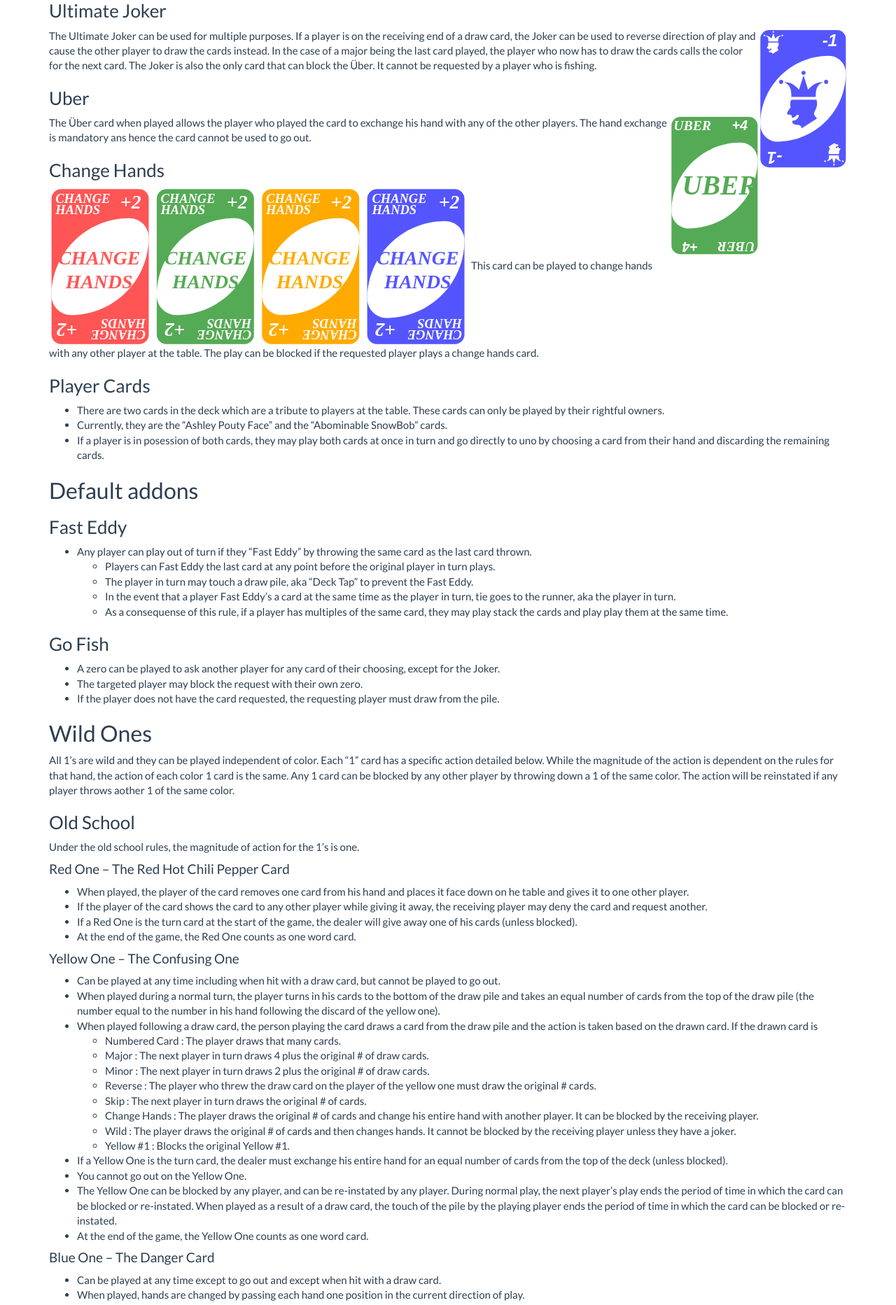
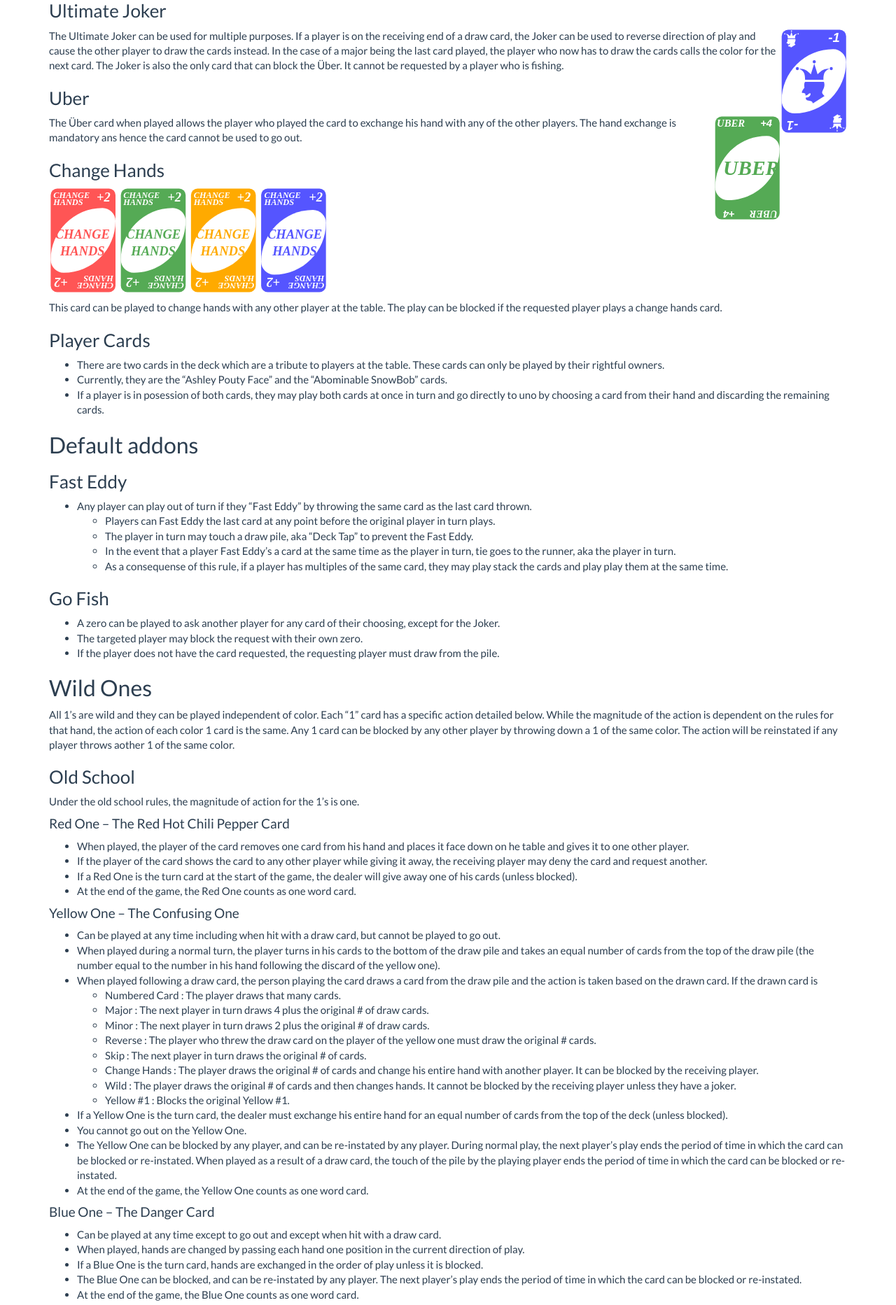
Before and after one commit to vasudevanv/uberuno, a Jekyll site: the page built from index.md, in a window 1280 px wide. Shown: the part 1526-3391 px from the top of the page at 70% size. Built offline with Jekyll 4.4.1, drawn with Linux system fonts in a browser that asks for light colours; nearby versions of some CDN libraries; library files that are not in the unit come from our copies.

Commit message:
Adjust image sizes

```diff
--- a/index.md
+++ b/index.md
@@ -73,7 +73,7 @@ of the day, aka the "Nappy".
 <img src="assets/img/cards_1.png"  width="600">
 
 ### Ultimate Joker
-<img align="right" src="assets/img/joker.svg" height="200">
+<img align="right" src="assets/img/joker.svg" height="150">
 
 The Ultimate Joker can be used for multiple purposes.  If a player is on the
 receiving end of a draw card, the Joker can be used to reverse direction of play
@@ -84,13 +84,15 @@ block the <span>&Uuml;ber</span>.  It cannot be requested by a player
 who is fishing.
 
 ### Uber
-<img align="right" src="assets/img/uber.svg" height="200">
+<img align="right" src="assets/img/uber.svg" height="150">
+
 The <span>&Uuml;ber</span> card when played allows the player who played the
 card to exchange his hand with any of the other players. The hand exchange
 is mandatory ans hence the card cannot be used to go out.
 
 ### Change Hands
-<img src="assets/img/changehands.svg" width="600">
+<img src="assets/img/changehands.svg" width="400">
+
 This card can be played to change hands with any other player at the table.  The play can be blocked
 if the requested player plays a change hands card.
 
```
